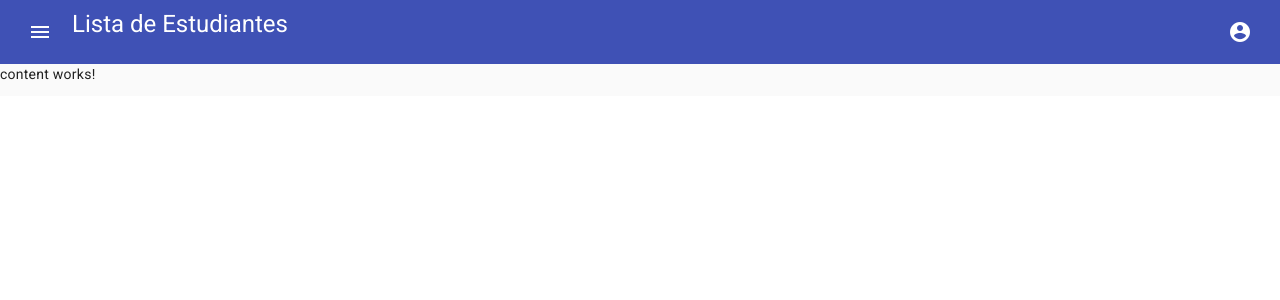
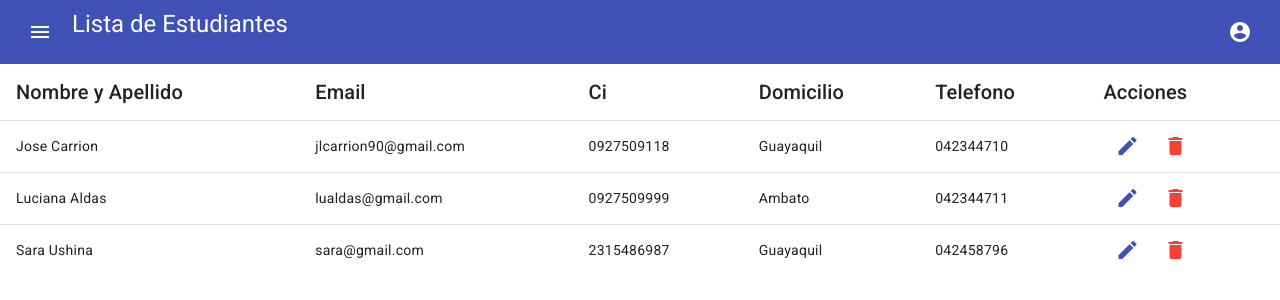
Before and after one commit to jlcarrionm/PrimerEntregaProyectoFinal, an Angular app in the folder ProyectoFinal/: page / in a window 1280 px wide. Shown: the top 300 px of the page. Built offline with nearby package versions, Linux system fonts and the light colour scheme.

Commit message:
directivas y pipes

```diff
--- /dev/null
+++ b/ProyectoFinal/src/app/directives/tamano-titulos.directive.ts
@@ -0,0 +1,17 @@
+import { Directive, ElementRef, Input, Renderer2 } from '@angular/core';
+
+@Directive({
+  selector: '[appTamanoTitulos]'
+})
+export class TamanoTitulosDirective {
+
+
+  constructor(
+    private element: ElementRef,
+    private renderer: Renderer2,
+
+  ) {
+    renderer.setStyle(element.nativeElement, 'font-size', '20px');
+  }
+
+}
--- a/ProyectoFinal/src/app/layout/components/content/content.component.html
+++ b/ProyectoFinal/src/app/layout/components/content/content.component.html
@@ -1 +1,48 @@
-<p>content works!</p>
+<table mat-table [dataSource]="dataSource">
+    <!-- Columna de nombre -->
+    <ng-container matColumnDef="nombre">
+        <th mat-header-cell *matHeaderCellDef appTamanoTitulos>Nombre y Apellido</th>
+        <td mat-cell *matCellDef="let element">{{ element | concatenarNombreApellido }}</td>
+    </ng-container>
+
+    <!-- Columna de email -->
+    <ng-container matColumnDef="email">
+        <th mat-header-cell *matHeaderCellDef appTamanoTitulos>Email</th>
+        <td mat-cell *matCellDef="let element">{{ element.email }}</td>
+    </ng-container>
+
+    <!-- Columna de ci -->
+    <ng-container matColumnDef="ci">
+        <th mat-header-cell *matHeaderCellDef appTamanoTitulos>Ci</th>
+        <td mat-cell *matCellDef="let element">{{ element.ci }}</td>
+    </ng-container>
+
+    <!-- Columna de Domicilio -->
+    <ng-container matColumnDef="domicilio">
+        <th mat-header-cell *matHeaderCellDef appTamanoTitulos>Domicilio</th>
+        <td mat-cell *matCellDef="let element">{{ element.domicilio }}</td>
+    </ng-container>
+
+    <!-- Columna de telefono -->
+    <ng-container matColumnDef="telefono">
+        <th mat-header-cell *matHeaderCellDef appTamanoTitulos>Telefono</th>
+        <td mat-cell *matCellDef="let element">{{ element.telefono }}</td>
+    </ng-container>
+
+
+    <!-- Columna de acciones -->
+    <ng-container matColumnDef="acciones">
+        <th mat-header-cell *matHeaderCellDef appTamanoTitulos>Acciones</th>
+        <td mat-cell *matCellDef="let element">
+            <button mat-icon-button color="primary">
+              <mat-icon>edit</mat-icon>
+          </button>
+            <button mat-icon-button color="warn">
+              <mat-icon>delete</mat-icon>
+          </button>
+        </td>
+    </ng-container>
+
+    <tr mat-header-row *matHeaderRowDef="columnas"></tr>
+    <tr mat-row *matRowDef="let row; columns: columnas"></tr>
+</table>
--- a/ProyectoFinal/src/app/layout/components/content/content.component.ts
+++ b/ProyectoFinal/src/app/layout/components/content/content.component.ts
@@ -1,4 +1,6 @@
 import { Component } from '@angular/core';
+import { Alumnos } from 'src/app/models/alumnos';
+import { MatTableDataSource } from '@angular/material/table';
 
 @Component({
   selector: 'app-content',
@@ -6,5 +8,70 @@ import { Component } from '@angular/core';
   styleUrls: ['./content.component.css']
 })
 export class ContentComponent {
+  alumnos: Alumnos[] = [
+    {
+      nombre: 'Jose',
+      apellido: 'Carrion',
+      email: 'jlcarrion90@gmail.com',
+      ci: '0927509118',
+      domicilio: 'Guayaquil',
+      telefono: '042344710',
+      cursos: {
+        nombre: 'Angular',
+        comision: '49533',
+        profesor: {
+          nombre: 'Luis',
+          apellido: 'Molineros',
+          correo: 'Luisr@gmail.com'
+      },
+      fechaInicio: new Date(2023, 0, 1, 20, 30, 0),
+      fechaFin: new Date(2023, 0, 31, 20, 30, 0),
+      inscripcionAbierta: true
+      },
+    },
+    {
+      nombre: 'Luciana',
+      apellido: 'Aldas',
+      email: 'lualdas@gmail.com',
+      ci: '0927509999',
+      domicilio: 'Ambato',
+      telefono: '042344711',
+      cursos: {
+        nombre: 'Ionic',
+        comision: '49999',
+        profesor: {
+          nombre: 'Francisco',
+          apellido: 'Gallo',
+          correo: 'Fgallo@gmail.com'
+      },
+      fechaInicio: new Date(2023, 0, 1, 20, 30, 0),
+      fechaFin: new Date(2023, 0, 31, 20, 30, 0),
+      inscripcionAbierta: true
+      },
+    },
+    {
+      nombre: 'Sara',
+      apellido: 'Ushina',
+      email: 'sara@gmail.com',
+      ci: '2315486987',
+      domicilio: 'Guayaquil',
+      telefono: '042458796',
+      cursos: {
+        nombre: 'SQL',
+        comision: '50000',
+        profesor: {
+          nombre: 'Omar',
+          apellido: 'Rodrigueaz',
+          correo: 'orodriguez@gmail.com'
+      },
+      fechaInicio: new Date(2023, 0, 1, 20, 30, 0),
+      fechaFin: new Date(2023, 0, 31, 20, 30, 0),
+      inscripcionAbierta: true
+      },
+    }
+  ]
+  dataSource: MatTableDataSource<Alumnos> = new MatTableDataSource<Alumnos>(this.alumnos);
+  columnas: string[] = ['nombre', 'email', 'ci', 'domicilio', 'telefono', 'acciones'];
+
 
 }
--- /dev/null
+++ b/ProyectoFinal/src/app/models/alumnos.ts
@@ -0,0 +1,11 @@
+import { Cursos } from "./cursos";
+
+export interface Alumnos {
+  nombre: string;
+  apellido: string;
+  email: string;
+  ci: string;
+  domicilio: string;
+  telefono: string;
+  cursos: Cursos;
+}
--- /dev/null
+++ b/ProyectoFinal/src/app/models/profesor.ts
@@ -0,0 +1,5 @@
+export interface Profesor {
+  nombre: string;
+  apellido: string;
+  correo: string;
+}
--- /dev/null
+++ b/ProyectoFinal/src/app/pipes/concatenar-nombre-apellido.pipe.ts
@@ -0,0 +1,13 @@
+import { Pipe, PipeTransform } from '@angular/core';
+import { Alumnos } from '../models/alumnos';
+
+@Pipe({
+  name: 'concatenarNombreApellido'
+})
+export class ConcatenarNombreApellidoPipe implements PipeTransform {
+
+  transform(alumno: Alumnos): string {
+    return alumno.nombre  + " " + alumno.apellido ;
+  }
+
+}
```
Also changed, not shown: ProyectoFinal/src/app/app.module.ts (+6 -1 lines), ProyectoFinal/src/app/material.module.ts (+5 -2 lines), ProyectoFinal/src/app/models/cursos.ts (added, +10 -0 lines), 2 other files (tests, documents, lock files or other folders).
